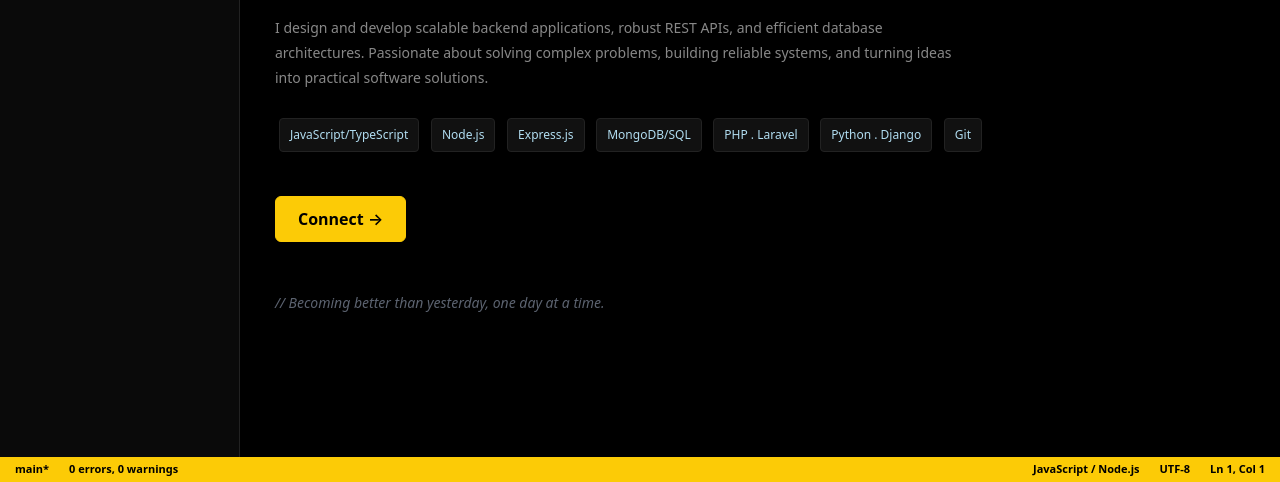
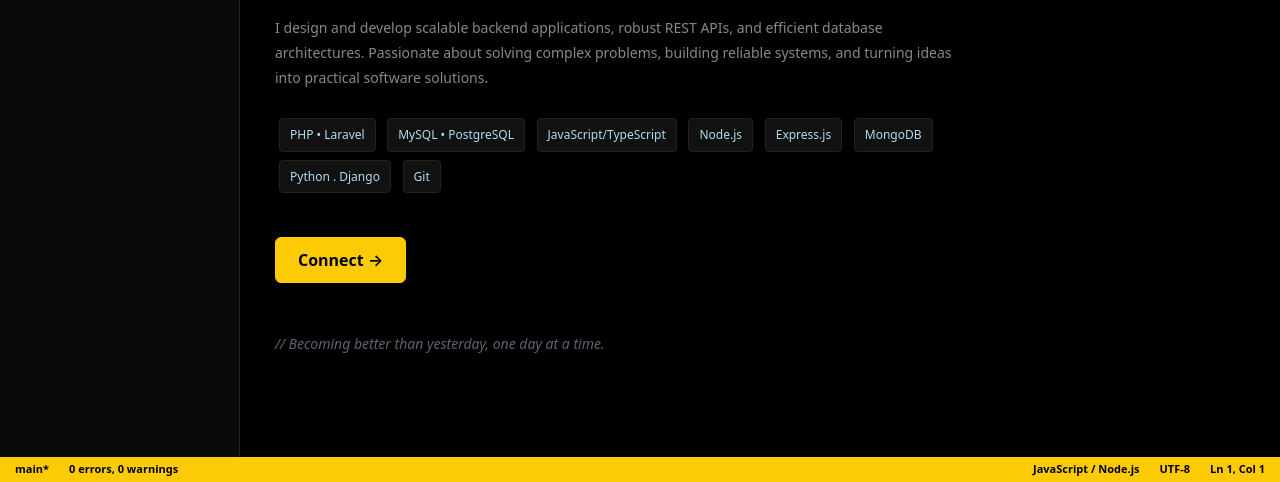
Before and after one commit to amal-ns-dev/my-website, a plain HTML site: page index.html in a window 1280 px wide. Shown: the part 318-800 px from the top of the page. Drawn offline with Linux system fonts and the light colour scheme.

Commit message:
Update skill badges in index.html
Removed duplicate PHP . Laravel badge and updated MongoDB badge.

```diff
--- a/index.html
+++ b/index.html
@@ -99,11 +99,12 @@
                         software solutions.
                     </p>
                     <div class="my-4">
+                        <span class="skill-badge">PHP • Laravel</span>
+                        <span class="skill-badge">MySQL • PostgreSQL</span>
                         <span class="skill-badge">JavaScript/TypeScript</span>
                         <span class="skill-badge">Node.js</span>
                         <span class="skill-badge">Express.js</span>
-                        <span class="skill-badge">MongoDB/SQL</span>
-                        <span class="skill-badge">PHP . Laravel</span>
+                        <span class="skill-badge">MongoDB</span>
                         <span class="skill-badge">Python . Django</span>
                         <span class="skill-badge">Git</span>
                     </div>
```
